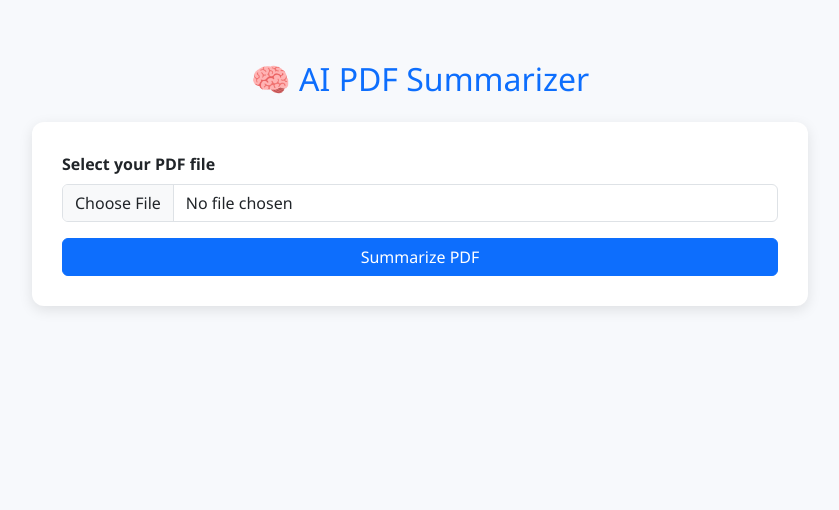
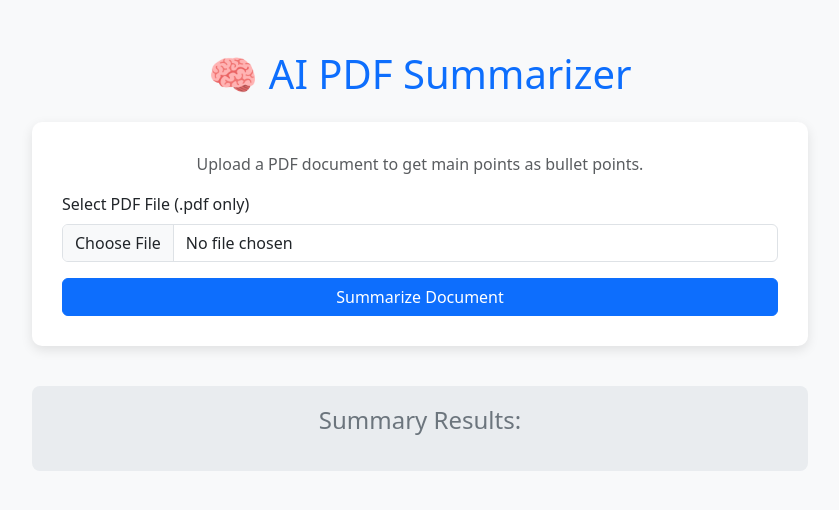
Before and after one commit to Ramyasreeneralla12/pdf-summarizer, a Flask app: page / in a window 1280 px wide. Shown: the top 510 px of the page, without its empty margins (220-1059 px from the left). Run offline with Flask 3, Linux system fonts and the light colour scheme; some libraries are stand-ins or nearby versions.

Commit message:
updated files

```diff
--- a/app.py
+++ b/app.py
@@ -5,14 +5,18 @@ from flask import Flask, request, jsonify, render_template
 import pdfplumber
 from dotenv import load_dotenv
 
-# Load environment variables
+# Load environment variables from .env (for local testing)
 load_dotenv()
 
 app = Flask(__name__)
 
-HUGGINGFACE_API_KEY = os.getenv("HUGGINGFACE_API_KEY")
+# Hugging Face API Key from environment variable
+HF_API_KEY = os.getenv("HF_API_KEY")  # Make sure to set this in .env or Render
+if not HF_API_KEY:
+    raise ValueError("Hugging Face API key not found. Set HF_API_KEY in .env or Render environment variables.")
+
 API_URL = "https://api-inference.huggingface.co/models/facebook/bart-large-cnn"
-HEADERS = {"Authorization": f"Bearer {HUGGINGFACE_API_KEY}"}
+HEADERS = {"Authorization": f"Bearer {HF_API_KEY}"}
 
 # --- Helpers ---
 def allowed_file(filename):
@@ -24,7 +28,9 @@ def extract_text_from_pdf(file_stream):
             text = ""
             for page in pdf.pages:
                 text += page.extract_text() or ""
-        return text[:5000]  # Limit to 5000 chars for API
+                if len(text) > 8000:  # limit for API
+                    break
+        return text[:8000]
     except Exception as e:
         print("PDF Error:", e)
         return None
@@ -36,8 +42,7 @@ def summarize_text(text):
         if response.status_code != 200:
             return [f"Error from Hugging Face: {response.text}"]
         result = response.json()
-        summary_text = result[0]["summary_text"]
-        # Convert to bullet points
+        summary_text = result[0].get("summary_text", "")
         bullets = ["• " + s.strip() for s in summary_text.split(". ") if s.strip()]
         return bullets
     except Exception as e:
@@ -52,16 +57,18 @@ def index():
 def summarize_pdf():
     if 'pdf_file' not in request.files:
         return jsonify({"status": "error", "message": "No file uploaded"}), 400
+
     file = request.files['pdf_file']
     if not allowed_file(file.filename):
         return jsonify({"status": "error", "message": "Only PDF files allowed"}), 400
 
     text = extract_text_from_pdf(io.BytesIO(file.read()))
-    if not text:
-        return jsonify({"status": "error", "message": "Could not extract text from PDF"}), 400
+    if not text or len(text.strip()) < 50:
+        return jsonify({"status": "error", "message": "Could not extract enough text from PDF"}), 400
 
     summary = summarize_text(text)
     return jsonify({"status": "success", "summary": summary}), 200
 
 if __name__ == '__main__':
-    app.run(host="0.0.0.0", port=int(os.environ.get("PORT", 7000)), debug=True)
+    port = int(os.environ.get("PORT", 7000))
+    app.run(debug=True, host="0.0.0.0", port=port)
--- a/requirements.txt
+++ b/requirements.txt
@@ -1,5 +1,6 @@
+
+gunicorn
 Flask
+requests
 pdfplumber
 python-dotenv
-gunicorn
-requests
--- a/templates/index.html
+++ b/templates/index.html
@@ -1,74 +1,46 @@
 <!DOCTYPE html>
 <html lang="en">
 <head>
-  <meta charset="UTF-8" />
-  <meta name="viewport" content="width=device-width, initial-scale=1.0" />
-  <title>AI PDF Summarizer</title>
+    <meta charset="UTF-8">
+    <meta name="viewport" content="width=device-width, initial-scale=1.0">
+    <title>PDF Summarizer AI</title>
     <link href="https://cdn.jsdelivr.net/npm/bootstrap@5.3.3/dist/css/bootstrap.min.css" rel="stylesheet">
     <style>
-    body {
-      background-color: #f7f9fc;
-      font-family: "Segoe UI", sans-serif;
-    }
-    .container {
-      max-width: 800px;
-      margin-top: 60px;
-    }
-    .upload-box {
-      background: white;
-      padding: 30px;
-      border-radius: 12px;
-      box-shadow: 0px 4px 14px rgba(0,0,0,0.1);
-    }
-    .summary-result {
-      background: #f1f3f5;
-      padding: 25px;
-      border-radius: 10px;
-      margin-top: 30px;
-    }
-    .loading-spinner {
-      display: none;
-      text-align: center;
-      margin-top: 20px;
-    }
-    .list-group-item {
-      background: #ffffff;
-      border: 1px solid #dee2e6;
-      margin-bottom: 8px;
-      border-radius: 5px;
-    }
+        body { background-color: #f8f9fa; }
+        .container { max-width: 800px; margin-top: 50px; }
+        .upload-box { background-color: #fff; padding: 30px; border-radius: 10px; box-shadow: 0 4px 12px rgba(0,0,0,0.1); }
+        .summary-result { margin-top: 40px; padding: 20px; background-color: #e9ecef; border-radius: 8px; }
+        .loading-spinner { display: none; text-align: center; margin-top: 20px; }
     </style>
 </head>
 <body>
 <div class="container">
-    <h2 class="text-center text-primary mb-4">🧠 AI PDF Summarizer</h2>
-
+    <h1 class="text-center mb-4 text-primary">🧠 AI PDF Summarizer</h1>
     <div class="upload-box">
+        <p class="text-muted text-center">Upload a PDF document to get main points as bullet points.</p>
         <form id="uploadForm">
             <div class="mb-3">
-          <label for="pdfFile" class="form-label fw-semibold">Select your PDF file</label>
-          <input type="file" class="form-control" id="pdfFile" name="pdf_file" accept=".pdf" required>
+                <label for="pdfFile" class="form-label">Select PDF File (.pdf only)</label>
+                <input class="form-control" type="file" id="pdfFile" name="pdf_file" accept=".pdf" required>
             </div>
-        <button type="submit" class="btn btn-primary w-100" id="submitButton">Summarize PDF</button>
-
+            <button type="submit" class="btn btn-primary w-100" id="submitButton">Summarize Document</button>
             <div class="loading-spinner" id="loadingSpinner">
-          <div class="spinner-border text-primary" role="status"></div>
-          <p class="mt-2 text-primary">Summarizing your document, please wait...</p>
+                <div class="spinner-border text-primary" role="status"><span class="visually-hidden">Loading...</span></div>
+                <p class="mt-2 text-primary">Processing PDF and generating summary...</p>
             </div>
         </form>
     </div>
 
-    <!-- SUMMARY SECTION -->
-    <div class="summary-result d-none" id="resultsArea">
-      <h4 class="text-success text-center mb-3">📄 Summary of Your Document</h4>
-      <ul id="summaryList" class="list-group"></ul>
+    <div class="summary-result" id="resultsArea">
+        <h4 class="text-center text-secondary">Summary Results:</h4>
+        <ul id="summaryList" class="list-group list-group-flush mt-3"></ul>
     </div>
 
     <div class="alert mt-3 d-none" role="alert" id="messageAlert"></div>
 </div>
 
 <script>
-    document.getElementById('uploadForm').addEventListener('submit', async function (e) {
+document.getElementById('uploadForm').addEventListener('submit', async function(e) {
     e.preventDefault();
 
     const fileInput = document.getElementById('pdfFile');
@@ -77,60 +49,55 @@
     const loadingSpinner = document.getElementById('loadingSpinner');
     const summaryList = document.getElementById('summaryList');
     const messageAlert = document.getElementById('messageAlert');
-      const resultsArea = document.getElementById('resultsArea');
 
-      // Reset UI
+    summaryList.innerHTML = '';
     messageAlert.classList.add('d-none');
-      resultsArea.classList.add('d-none');
-      summaryList.innerHTML = '';
     submitButton.disabled = true;
     loadingSpinner.style.display = 'block';
+
+    if (!file || !file.name.toLowerCase().endsWith('.pdf')) {
+        showMessage("Please select a valid PDF (.pdf) file.", "danger");
+        resetUI(); return;
+    }
 
     const formData = new FormData();
     formData.append('pdf_file', file);
 
     try {
-        const response = await fetch('/api/summarize', {
-          method: 'POST',
-          body: formData
-        });
-
+        const response = await fetch('/api/summarize', { method: 'POST', body: formData });
         const data = await response.json();
 
         if (data.status === 'success') {
-          if (data.summary && data.summary.length > 0) {
-            data.summary.forEach(point => {
+            summaryList.innerHTML = '';
+            data.summary.forEach(bullet => {
                 const li = document.createElement('li');
-              li.textContent = point;
                 li.className = 'list-group-item';
+                li.textContent = bullet;
                 summaryList.appendChild(li);
             });
-
-            resultsArea.classList.remove('d-none');
-            resultsArea.scrollIntoView({ behavior: 'smooth' });
-            showMessage("✅ Summary generated successfully!", "success");
+            showMessage("Summary generated successfully!", "success");
         } else {
-            showMessage("⚠️ No summary generated.", "warning");
-          }
-        } else {
-          showMessage("❌ " + (data.message || "Something went wrong."), "danger");
+            showMessage(data.message || "Error occurred during summarization.", "danger");
         }
     } catch (err) {
-        console.error(err);
-        showMessage("Network or server error occurred.", "danger");
+        showMessage("A network or server error occurred.", "danger");
     } finally {
+        resetUI();
+    }
+
+    function showMessage(msg, type) {
+        messageAlert.textContent = msg;
+        messageAlert.classList.remove('d-none', 'alert-danger', 'alert-success');
+        messageAlert.classList.add(`alert-${type}`);
+        document.getElementById('resultsArea').scrollIntoView({behavior: 'smooth'});
+    }
+
+    function resetUI() {
         submitButton.disabled = false;
         loadingSpinner.style.display = 'none';
     }
-
-      function showMessage(text, type) {
-        messageAlert.textContent = text;
-        messageAlert.className = `alert alert-${type} mt-3`;
-        messageAlert.classList.remove('d-none');
-      }
 });
 </script>
-
 <script src="https://cdn.jsdelivr.net/npm/bootstrap@5.3.3/dist/js/bootstrap.bundle.min.js"></script>
 </body>
 </html>
```
Lines whose indentation alone changed are shown as unchanged.
